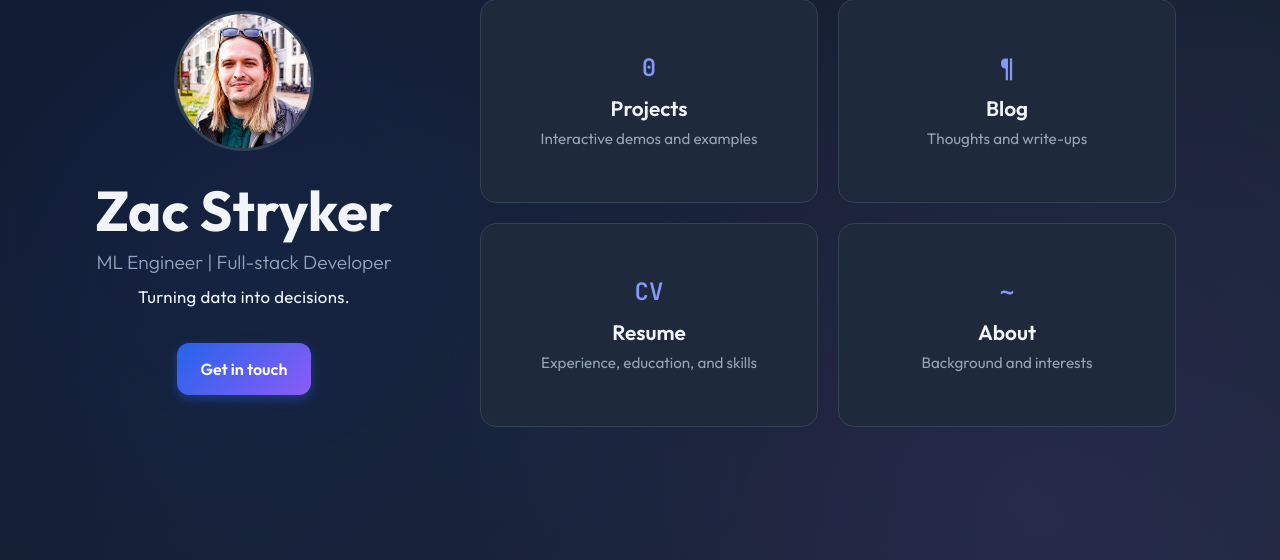
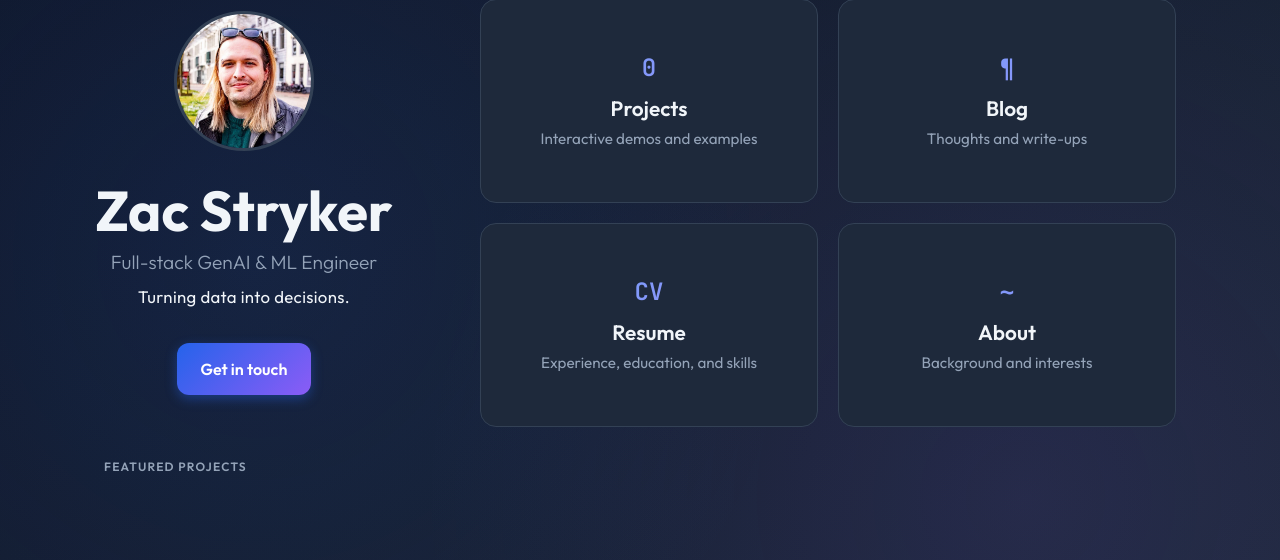
Before and after one commit to ZacStryker/portfolio, a Flask app: page / in a window 1280 px wide. Shown: the part 142-702 px from the top of the page. Run offline with Flask 3, Linux system fonts and the light colour scheme.

Commit message:
Update branding to Full-stack GenAI & ML Engineer; add RAG to projects page
- Add GenAI nav group to projects page with D&D RAG and Text Summarization
- Update role title across landing, resume, about, and contact pages
- Add RAG project screenshot and featured card on homepage
- Update sidebar group label styling
- Add GenAI bar to skills Gantt chart

Co-Authored-By: Claude Sonnet 4.6 <noreply@anthropic.com>

```diff
--- a/projects/__init__.py
+++ b/projects/__init__.py
@@ -15,5 +15,5 @@ def discover_and_register(app):
             app.register_blueprint(module.bp)
             PROJECT_REGISTRY.append(module.PROJECT_META)
 
-    _group_order = {'Machine Learning': 0, 'Data & Visualization': 1}
+    _group_order = {'GenAI': 0, 'Machine Learning': 1, 'Data & Visualization': 2}
     PROJECT_REGISTRY.sort(key=lambda p: (_group_order.get(p.get('nav_group', ''), 99), p['name']))
--- a/static/css/main.css
+++ b/static/css/main.css
@@ -248,12 +248,16 @@ body::before {
     font-weight: 700;
     text-transform: uppercase;
     letter-spacing: 0.1em;
-    color: var(--text-muted);
-    padding: 0.75rem 0.75rem 0.25rem;
+    color: var(--text);
+    padding: 1rem 0.75rem 0.25rem;
+    margin-top: 0.25rem;
+    border-top: 1px solid var(--border);
 }
 
 .sidebar-group-label:first-child {
     padding-top: 0;
+    margin-top: 0;
+    border-top: none;
 }
 
 /* --- Page content --- */
@@ -734,6 +738,16 @@ button:disabled, .btn:disabled {
 
 .featured-project {
     width: 100%;
+}
+
+.featured-grid {
+    display: flex;
+    flex-direction: column;
+    gap: 1.25rem;
+}
+
+.featured-card-image.img-crop-bottom img {
+    object-position: top;
 }
 
 .featured-label {
@@ -3246,6 +3260,10 @@ button:disabled, .btn:disabled {
 
 /* --- D&D RAG --- */
 
+.project-card[href="/rag-chatbot/"] .card-screenshot img {
+    object-position: bottom;
+}
+
 
 /* Status badges — equal width on desktop */
 .page-rag-chatbot .status-row .metric-badge {
--- a/templates/about.html
+++ b/templates/about.html
@@ -13,7 +13,7 @@
         <h2>Background</h2>
         <p>Hallo!
         </p>
-        <p>I'm Zac Stryker, a machine learning engineer and full-stack developer based in Utrecht, Netherlands. Two things have defined my career: an insatiable drive to teach myself new skills, and a deep love of tinkering. Over the past 10+ years, I've brought that energy to the software development cycle across legal, financial, public health, and higher education organizations.
+        <p>I'm Zac Stryker, a full-stack GenAI and ML engineer based in Utrecht, Netherlands. Two things have defined my career: an insatiable drive to teach myself new skills, and a deep love of tinkering. Over the past 10+ years, I've brought that energy to the software development cycle across legal, financial, public health, and higher education organizations.
         </p>
         <p>
         My path into tech started in an unlikely place — the computer lab at Florida State University's College of Music. While studying music theory and composition, I took on a job as a computer technician and discovered I loved solving technical problems just as much as I loved writing music. I added Computer Science coursework to learn C++ and terminal administration, and by the time I graduated in 2016 with a degree in Music, I had the skills to land my first tech role at First Commerce Credit Union. There, I gained my first hands-on experience with front-end web languages through website administration and discovered a real talent for investigating helpdesk tickets — but I was already eager for the next challenge.
@@ -30,7 +30,7 @@
         </p>
         <p>
         In late 2023, I joined Day Pitney LLP as a Financial Systems Support Analyst, where I've been ever since. Leveraging my prior experience with Aderant products, I've delivered highly customized solutions — from web applications and process automation to interactive dashboards and reports — while gaining valuable insight into law firm administration and financial accounting processes.
-        Over the past year, the rise of AI agents and LLMs has pulled my curiosity in a new direction. I've been independently building my machine learning skill set — learning to build and train models, and working with a modern Python stack including TensorFlow, NumPy, and pandas.
+        Over the past year, the rise of AI agents and LLMs has pulled my curiosity in a new direction. I've been independently building out both a classical machine learning skill set and a GenAI engineering practice — training and evaluating models, building RAG pipelines with vector search and local embeddings, and integrating LLM APIs like Anthropic Claude into full-stack applications. My work spans a modern Python stack including TensorFlow, scikit-learn, sentence-transformers, NumPy, and pandas.
         </p>
         <p>
         Given that politcal instability and injustice have been on the rise in America in recent years, I made the decision in 2025 to relocate to the Netherlands with my wife. We made the move to Utrecht last December, after we fell in love with it over the course of several visits. I have full access to the Dutch labor market and won't require employer sponsorship at any point. I'm currently looking for a role where I can bring my full-stack experience and self-taught ML skills to the cutting edge of machine learning development. If you'd like to talk more about how my experience could contribute to your team, please get in touch with me over on the Contact page.
--- a/templates/contact.html
+++ b/templates/contact.html
@@ -10,7 +10,7 @@
     </div>
 
     <div class="contact-cta">
-        <p>I'm currently open to ML Engineering opportunities in the Netherlands and remote positions. Let's connect!</p>
+        <p>I'm currently open to full-stack GenAI and ML engineering opportunities in the Netherlands and remote positions. Let's connect!</p>
     </div>
 
     <div class="contact-links">
--- a/templates/landing.html
+++ b/templates/landing.html
@@ -8,7 +8,7 @@
         <div class="hero">
             <img src="{{ url_for('static', filename='headshot.jpg') }}" alt="Zac Stryker" class="hero-headshot">
             <h1>Zac Stryker</h1>
-            <p class="role">ML Engineer | Full-stack Developer</p>
+            <p class="role">Full-stack GenAI &amp; ML Engineer</p>
             <p class="tagline">Turning data into decisions.</p>
             <a href="{{ url_for('contact') }}" class="hero-cta">Get in touch</a>
         </div>
@@ -37,27 +37,32 @@
         </div>
     </div>
 
-    {% set featured = projects | selectattr('id', 'equalto', 'mushroom-classification') | first %}
-    {% if featured %}
+    {% set featured_ids = ['rag-chatbot', 'mushroom-classification'] %}
     <div class="featured-project">
-        <p class="featured-label">Featured Project</p>
-        <a href="/{{ featured.id }}/" class="featured-card" style="--accent: {{ featured.color }}">
-            <div class="featured-card-image">
-                <img src="/static/{{ featured.screenshot }}" alt="{{ featured.name }} screenshot">
+        <p class="featured-label">Featured Projects</p>
+        <div class="featured-grid">
+            {% for fid in featured_ids %}
+            {% set fp = projects | selectattr('id', 'equalto', fid) | first %}
+            {% if fp %}
+            <a href="/{{ fp.id }}/" class="featured-card" style="--accent: {{ fp.color }}">
+                <div class="featured-card-image {% if fp.id == 'rag-chatbot' %}img-crop-bottom{% endif %}">
+                    <img src="/static/{{ fp.screenshot }}" alt="{{ fp.name }} screenshot">
                 </div>
                 <div class="featured-card-body">
-                <span class="card-category">{{ featured.category }}</span>
-                <h2>{{ featured.name }}</h2>
-                <p>{{ featured.description }}</p>
+                    <span class="card-category">{{ fp.category }}</span>
+                    <h2>{{ fp.full_name if fp.full_name else fp.name }}</h2>
+                    <p>{{ fp.description }}</p>
                     <div class="card-tags">
-                    {% for tag in featured.tags %}
+                        {% for tag in fp.tags %}
                         <span class="tag">{{ tag }}</span>
                         {% endfor %}
                     </div>
                     <span class="card-link">Launch &rarr;</span>
                 </div>
             </a>
+            {% endif %}
+            {% endfor %}
         </div>
-    {% endif %}
+    </div>
 </div>
 {% endblock %}
--- a/templates/projects.html
+++ b/templates/projects.html
@@ -9,7 +9,7 @@
         <p class="subtitle">Interactive demos and dashboards</p>
     </header>
 
-    {% set nav_groups = ['Machine Learning', 'Data & Visualization'] %}
+    {% set nav_groups = ['GenAI', 'Machine Learning', 'Data & Visualization'] %}
     {% for group in nav_groups %}
     <h2 class="project-group-heading">{{ group }}</h2>
     <div class="project-grid">
```
Also changed, not shown: templates/resume.html (+4 -3 lines), static/rag_chatbot.png (added). Lines whose indentation alone changed are shown as unchanged.
